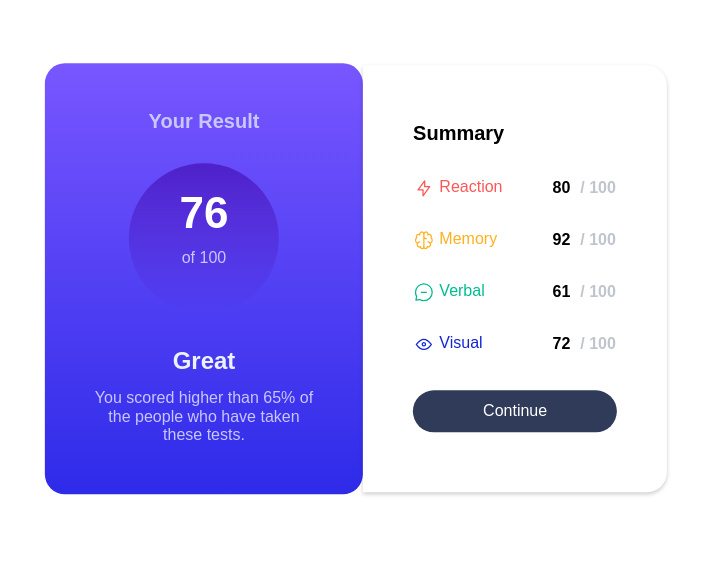
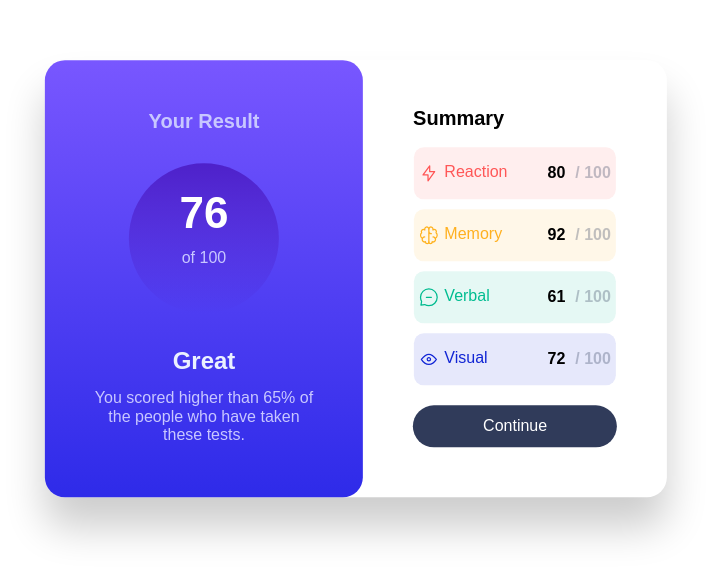
Before and after one commit to napalm-git/results-summary-component, a website: page index.html in a window 1280 px wide. Shown: the part 121-700 px from the top of the page, without its empty margins (284-995 px from the left). Drawn offline with nearby package versions, Linux system fonts and the light colour scheme.

Commit message:
Adding more features

```diff
--- a/index.html
+++ b/index.html
@@ -31,7 +31,7 @@
         <div class="component-right">
           <h2>Summary</h2>
           <div class="skills">
-            <div class="skill-degree">
+            <div class="skill-degree red">
               <p class="skill reaction">
                 <img
                   src="./assets/images/icon-reaction.svg"
@@ -44,27 +44,27 @@
                 <p class="light">/ 100</p>
             </div>
             </div>
-            <div class="skill-degree">
+            <div class="skill-degree yellow">
               <p class="skill memory">
                 <img src="./assets/images/icon-memory.svg" alt="" />
                 Memory
               </p>
-              <div class="degree numbers">
+              <div class="degree numbers ">
                 <p class="bold">92 </p>
                 <p class="light">/ 100</p>
             </div>
             </div>
-            <div class="skill-degree">
+            <div class="skill-degree teal">
               <p class="skill verbal">
                 <img src="./assets/images/icon-verbal.svg" alt="" />
                 Verbal
               </p>
-              <div class="degree numbers">
+              <div class="degree numbers ">
                 <p class="bold">61 </p>
                 <p class="light">/ 100</p>
             </div>
             </div>
-            <div class="skill-degree">
+            <div class="skill-degree blue">
               <p class="skill visual">
                 <img src="./assets/images/icon-visual.svg" alt="" />
                 Visual
--- a/style.css
+++ b/style.css
@@ -11,6 +11,8 @@
   max-width: 1440px;
   margin: 0 auto;
   font-family: "Hanken Grotesk", sans-serif;
+  box-shadow: 0 30px 40px rgba(0, 0, 0, 0.2);
+  border-radius: 20px;
 }
 
 /* COMPONENT LEFT */
@@ -27,7 +29,7 @@
   color: hsl(221, 100%, 96%);
   border-radius: 20px;
   text-align: center;
-  padding: 30px 50px;
+  padding: 33px 50px;
 }
 
 .component-left .result {
@@ -78,8 +80,7 @@
   flex-direction: column;
   align-items: center;
   justify-content: center;
-  box-shadow: 0 2px 4px rgba(0, 0, 0, 0.2);
-  padding: 40px 50px;
+  padding: 30px 50px;
   border-top-right-radius: 20px;
   border-bottom-right-radius: 20px;
 }
@@ -126,8 +127,35 @@
 
 .component-right .skills .skill-degree {
   display: flex;
-  gap: 50px;
+  gap: 40px;
   justify-content: space-between;
+}
+
+.component-right .skill-degree.red {
+  background-color: hsla(0, 100%, 67%, 0.1);
+  border-radius: 10px;
+  padding: 0 5px;
+}
+
+.component-right .skill-degree.yellow {
+  background-color: hsla(39, 100%, 56%, 0.1);
+  border-radius: 10px;
+  padding: 0 5px;
+  margin-top: 10px;
+}
+
+.component-right .skill-degree.teal {
+  background-color: hsla(166, 100%, 37%, 0.1);
+  border-radius: 10px;
+  padding: 0 5px;
+  margin-top: 10px;
+}
+
+.component-right .skill-degree.blue {
+  background-color: hsla(234, 85%, 45%, 0.1);
+  border-radius: 10px;
+  padding: 0 5px;
+  margin-top: 10px;
 }
 
 .component-right button {
@@ -168,6 +196,10 @@
 /* Responsive */
 
 @media screen and (max-width: 375px) {
+  .container {
+    box-shadow: none;
+  }
+
   .component-left .result {
     color: hsl(241, 100%, 89%);
     font-size: 18px;
@@ -211,6 +243,7 @@
     -webkit-transform: none;
     transform: none;
     overflow-x: hidden;
+    box-shadow: none;
   }
 
   .component-right {
@@ -229,10 +262,3 @@
     border-bottom-left-radius: 20%;
   }
 }
-
-@media screen and (max-width: 1210px) {
-  .component-left {
-    padding-top: 10px;
-    padding-bottom: 10px;
-  }
-}
```
